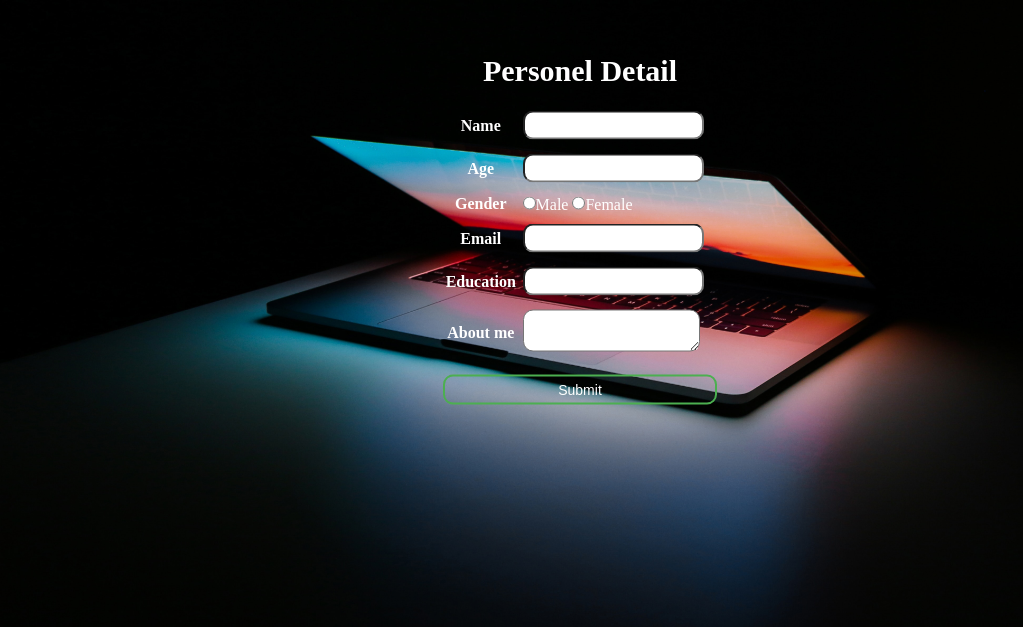
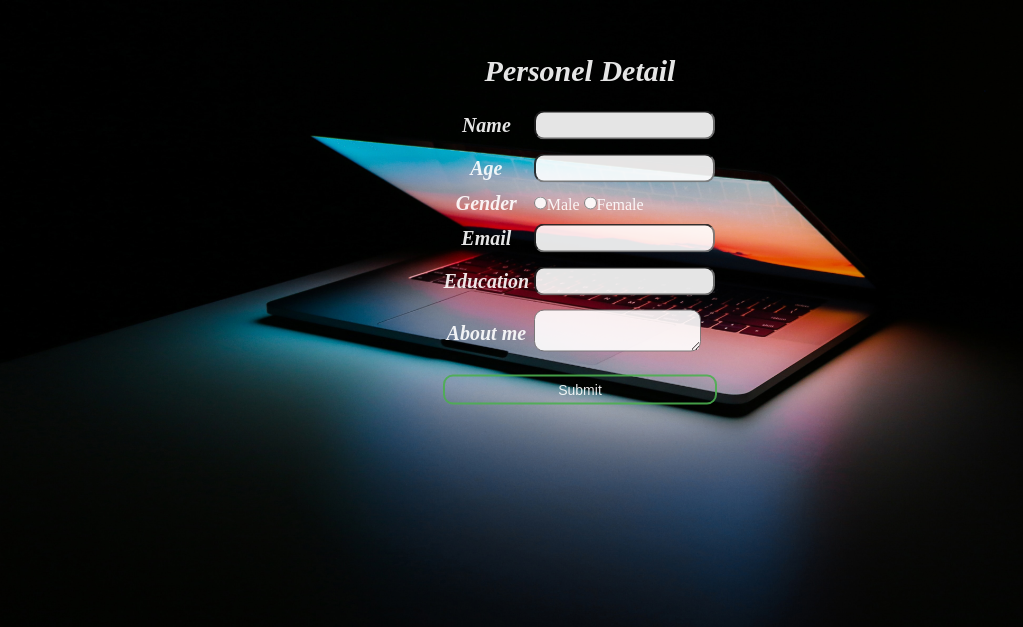
Before and after one commit to vivekkashyap04/localStorage, a plain HTML site: page index.html in a window 1280 px wide. Shown: the part 173-800 px from the top of the page, without its empty margins (60-1083 px from the left). Drawn offline with Linux system fonts and the light colour scheme.

Commit message:
Update myStyle.css

```diff
--- a/myStyle.css
+++ b/myStyle.css
@@ -4,6 +4,7 @@ body{
 	font-family: san-serif;
 	background: url(image.jpg) no-repeat;
 	background-size:cover;
+	opacity:0.9;
 }
 table {
 	width:280px;
@@ -16,6 +17,10 @@ table {
 
 tr{
 	border-bottom:1px solid;
+}
+th{
+	font-size:20px;
+	font-style:italic;
 }
 .heading{
 	float: :left;
```
